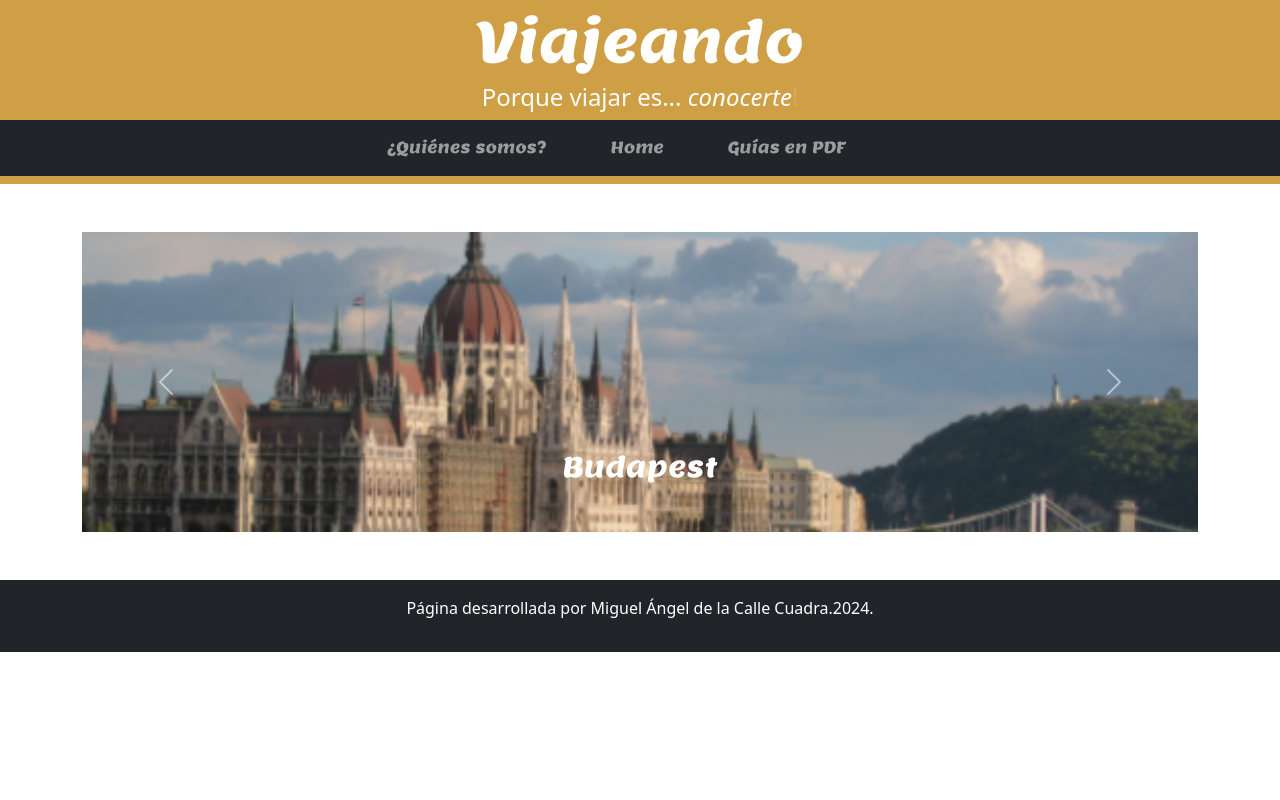
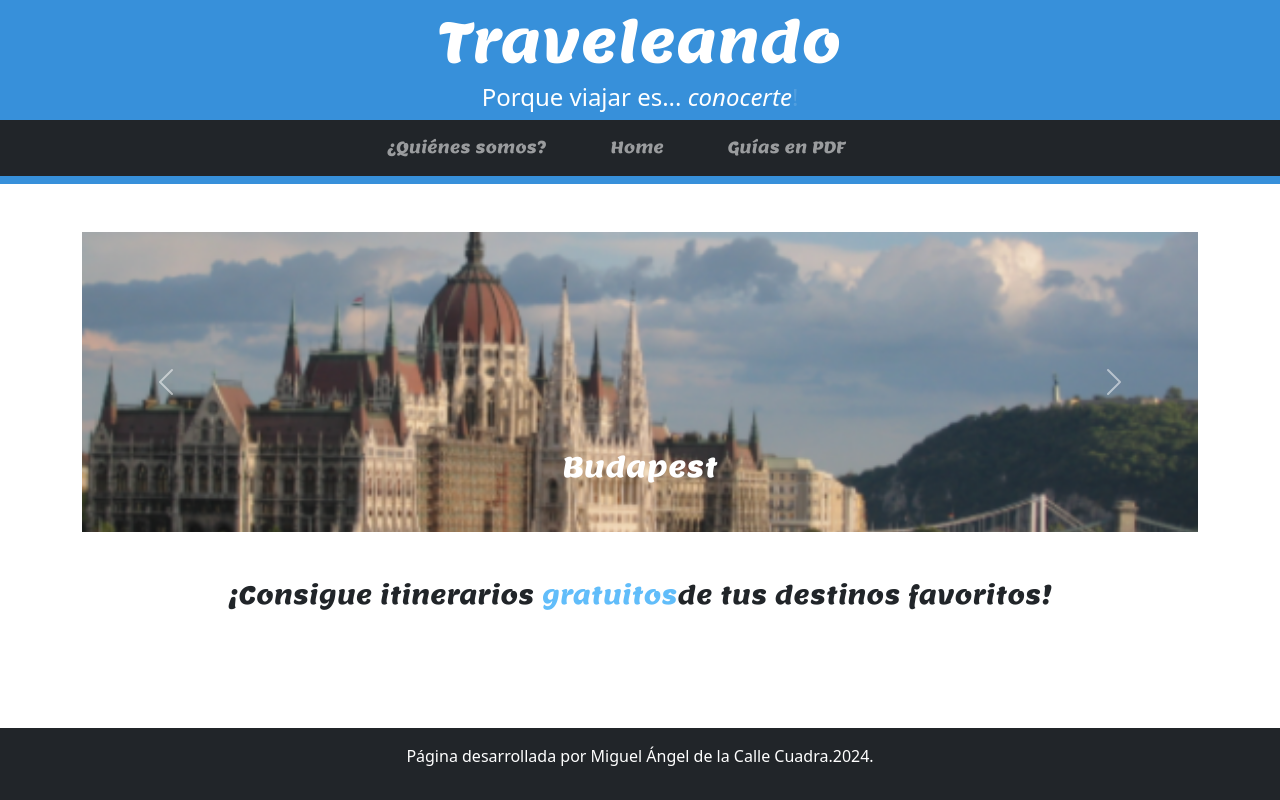
Before and after one commit to macall96/Web-Viajes-Prueba-Boostrap, a plain HTML site: page index.html in a window 1280 px wide. Drawn offline with nearby package versions, Linux system fonts and the light colour scheme.

Commit message:
añado texto home y cambio color cabecera

```diff
--- a/index.html
+++ b/index.html
@@ -14,7 +14,7 @@
 
 <!--MENÚ SUPERIOR-->
 <header class="menubg text-white text-center py-2">
-    <h1 class="display-4">Viajeando</h1>
+    <h1 class="display-4">Traveleando</h1>
     <h4 class="titulo"> Porque viajar es... <span class="typed"></span></h4>
 
     <nav class="navbar navbar-expand-lg navbar-dark bg-dark">
@@ -98,6 +98,10 @@
 
 </div>
 
+<!--TXT PÁGINA PRINCIPAL-->
+
+<h2 id="txtHome">¡Consigue itinerarios <span class="fontMenuColor">gratuitos</span>de tus destinos favoritos!</h2>
+
 <!--PÁGINA DE ITINERARIOS EN PDF-->
 <div id="itinerarios" class="container my-5 d-none">
     <h2 class="text-center">Itinerarios completos PDF, para aprovechar al máximo tus lugares favoritos:</h2>
--- a/styles/styles.css
+++ b/styles/styles.css
@@ -20,7 +20,7 @@ a {
 }
 
 .menubg {
-    background-color: #cf9f45;
+    background-color: #3790da;
   }
 
 .fontMenuColor {
@@ -38,3 +38,15 @@ a {
     max-height: 80%;
     margin: auto;
 }
+
+footer {
+  position: fixed;
+  width: 100%;
+  bottom: 0;
+}
+
+#txtHome {
+  font-family: 'Lemon', serif;
+  font-size: 25px;
+  text-align: center;
+}
```
